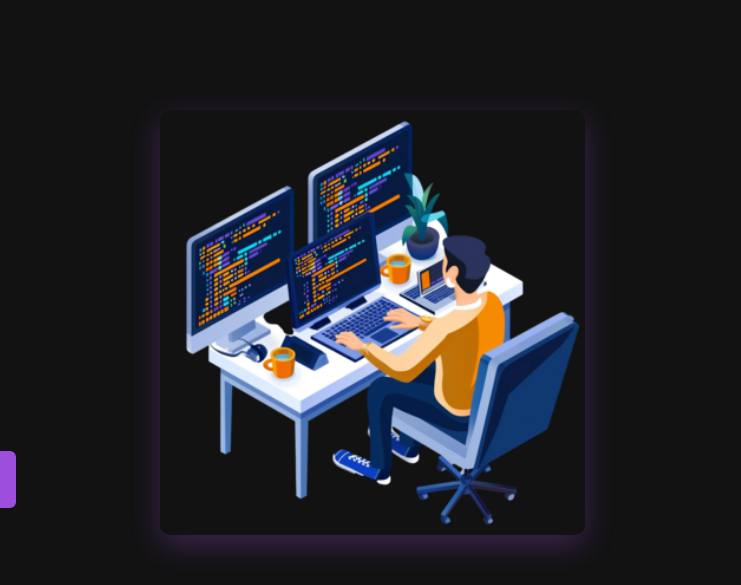
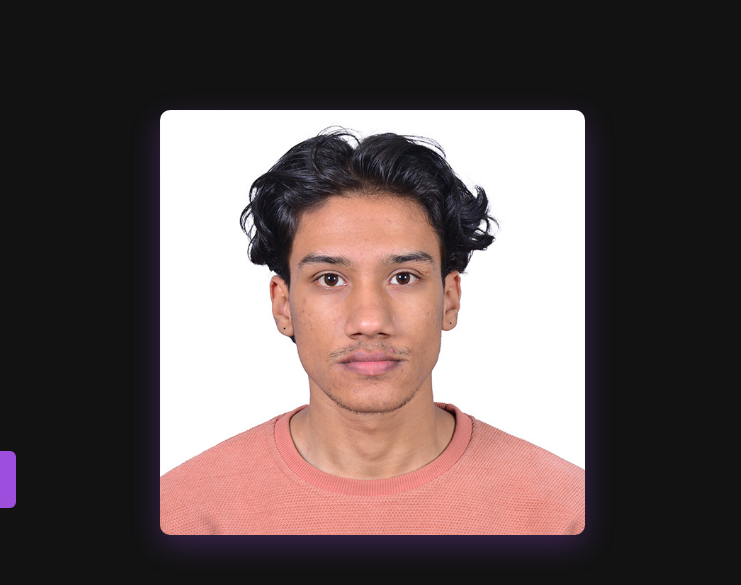
Before and after one commit to diwaskhanal/portfolio, a plain HTML site: page index.html in a window 1280 px wide. Shown: the part 96-681 px from the top of the page, 539-1280 px from the left. Drawn offline with nearby package versions, Linux system fonts and the light colour scheme.

Commit message:
Update index.html

```diff
--- a/index.html
+++ b/index.html
@@ -40,7 +40,7 @@
                     </div>
             </div>
             <div class="rightSection">
-                <img src="images/dev_png.png" alt="Developer">
+                <img src="images/2X2.jpg" alt="Developer">
             </div>
         </section>
 
```
